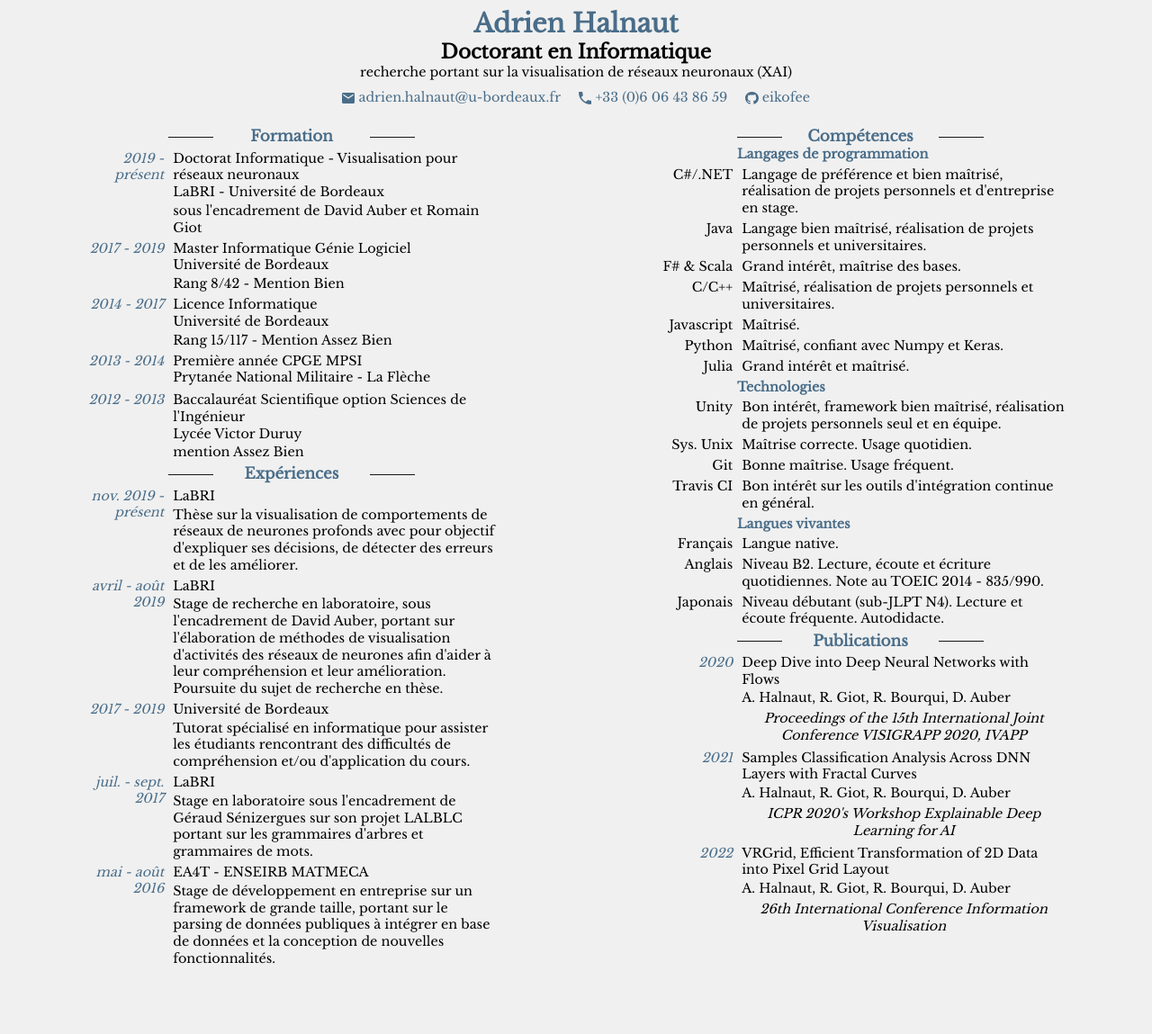
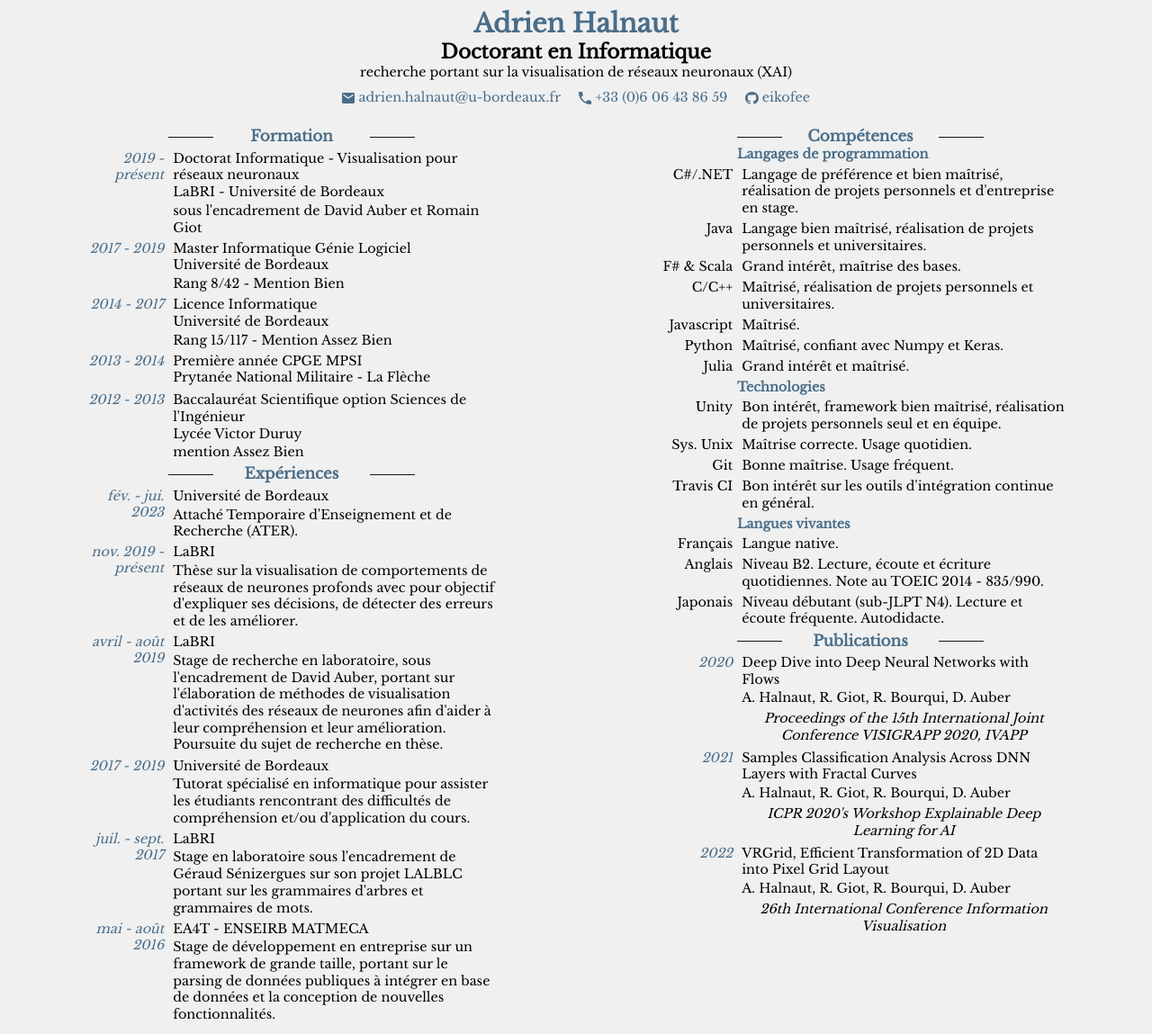
Before and after one commit to eikofee/eikofee.github.io, a Jekyll site: the page built from index.md, in a window 1280 px wide. Shown: the whole page at 90% size. Built offline with Jekyll 4.4.1, drawn with Linux system fonts in a browser that asks for light colours; before the commit the page ends 1087 px from its top, so only the background shows below that.

Commit message:
Update experiences.yml

```diff
--- a/_data/experiences.yml
+++ b/_data/experiences.yml
@@ -1,3 +1,11 @@
+-
+    year: fév. - jui. 2023
+    place: Université de Bordeaux
+    desc: Attaché Temporaire d'Enseignement et de Recherche (ATER).
+    skills:
+        - Informatique théorique
+        - Communication
+
 -
     year: nov. 2019 - présent
     place: LaBRI
```
